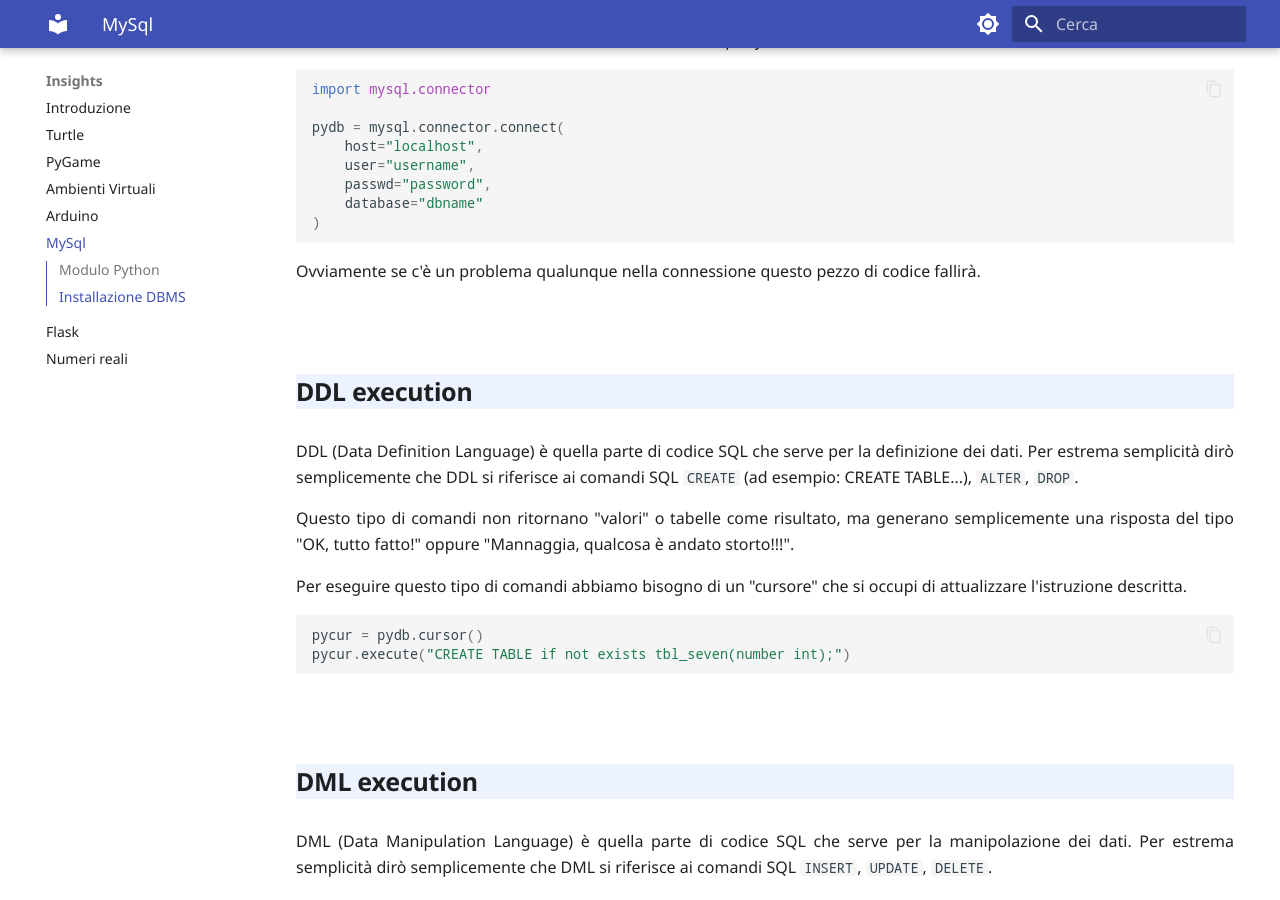
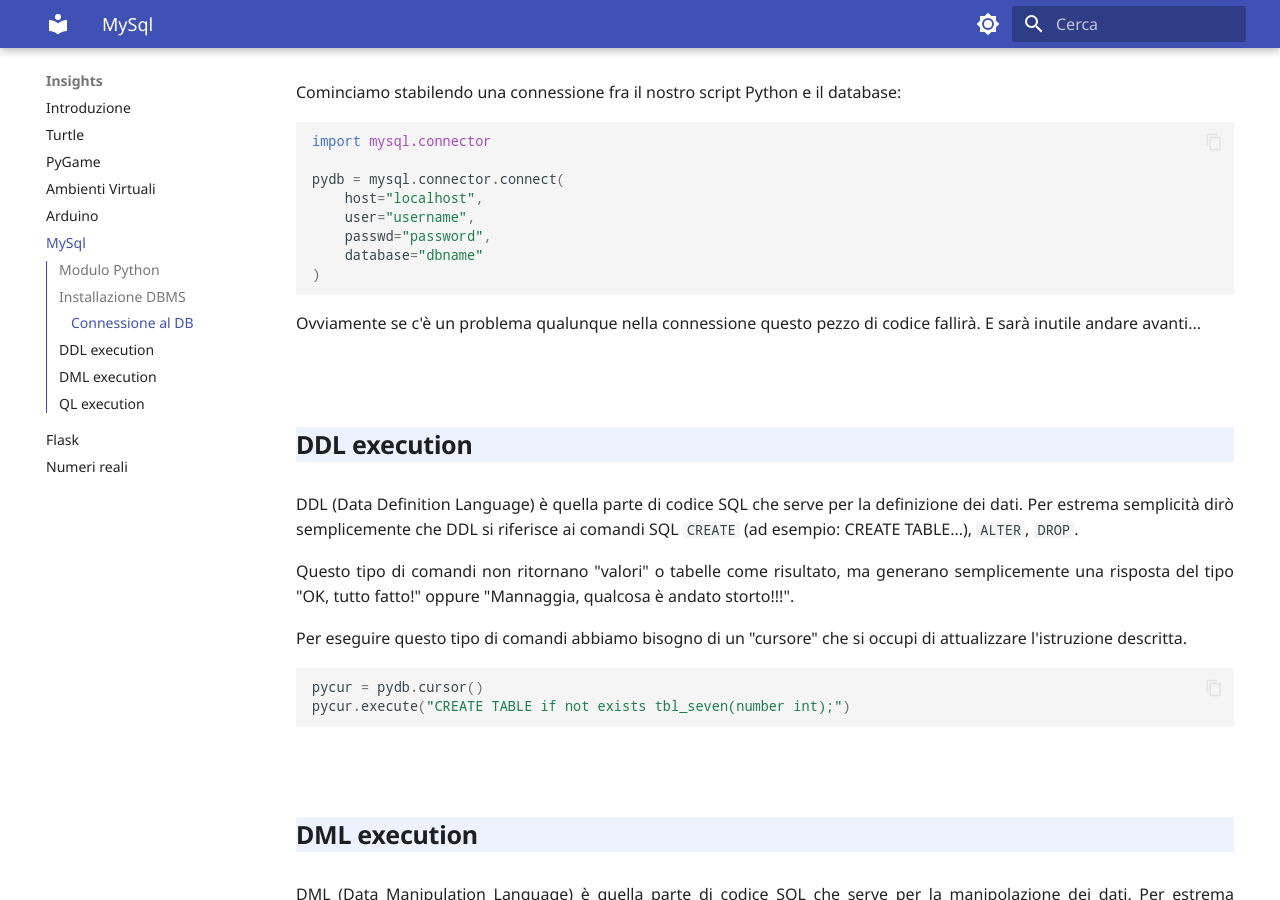
Before and after one commit to adjamhub/pyhandouts, an MkDocs documentation site: the page built from docs/insights/13_mysql.md, in a window 1280 px wide and 900 px high, scrolled down 1481 px. Built offline with MkDocs 1.6.1 and Material for MkDocs 9.7.7, drawn with Linux system fonts in a browser that asks for light colours; some web fonts are replaced.

Commit message:
Update 13_mysql.md

````diff
--- a/docs/insights/13_mysql.md
+++ b/docs/insights/13_mysql.md
@@ -82,8 +82,8 @@
 )
 ```
 
-Ovviamente se c'è un problema qualunque nella connessione questo pezzo
-di codice fallirà.
+Ovviamente se c'è un problema qualunque nella connessione questo pezzo di codice fallirà.
+E sarà inutile andare avanti...
 
 
 <!-- ################################################################################# -->
````
Also changed, not shown: other parts of docs/insights/13_mysql.md (+3 -3 lines).
